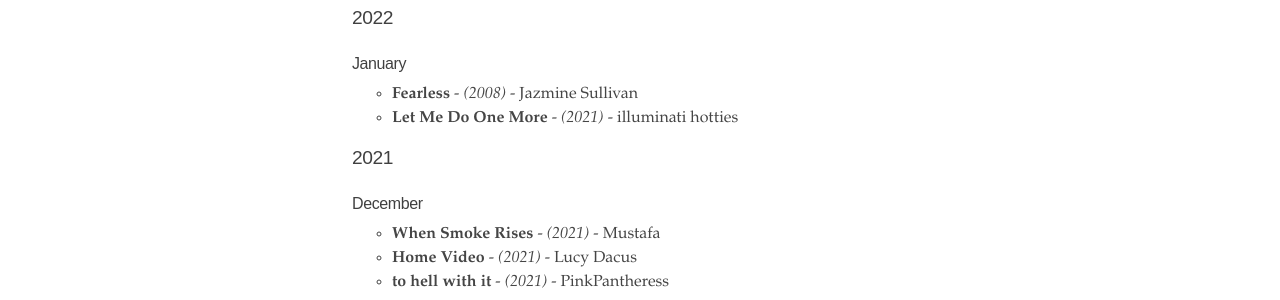
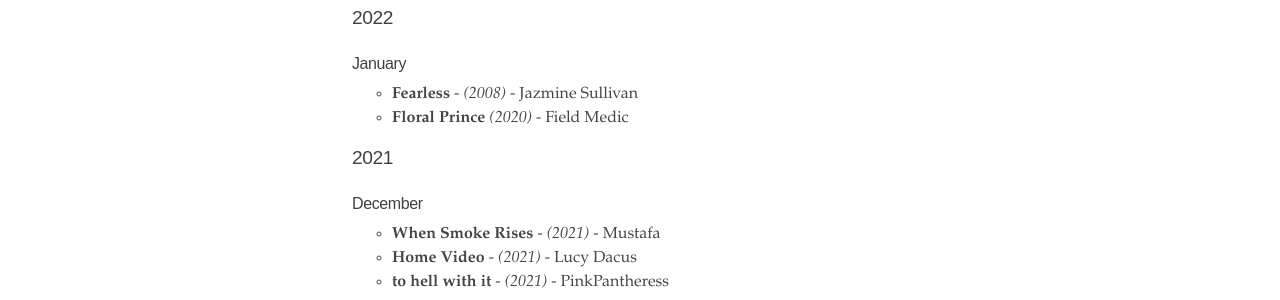
Before and after one commit to mondayrain/mondayrain.github.io, a Jekyll site: the page built from listening_log.md, in a window 1280 px wide. Shown: the part 409-709 px from the top of the page. Built offline with Jekyll 4.4.1, drawn with Linux system fonts in a browser that asks for light colours.

Commit message:
Update listening_log.md

```diff
--- a/listening_log.md
+++ b/listening_log.md
@@ -14,7 +14,7 @@ Here are some albums that I ended up playing on repeat:
 
 ### January
 - **Fearless** - _(2008)_ - Jazmine Sullivan
-- **Let Me Do One More** - _(2021)_ - illuminati hotties
+- **Floral Prince** _(2020)_ - Field Medic
 
 ## 2021
 
```
